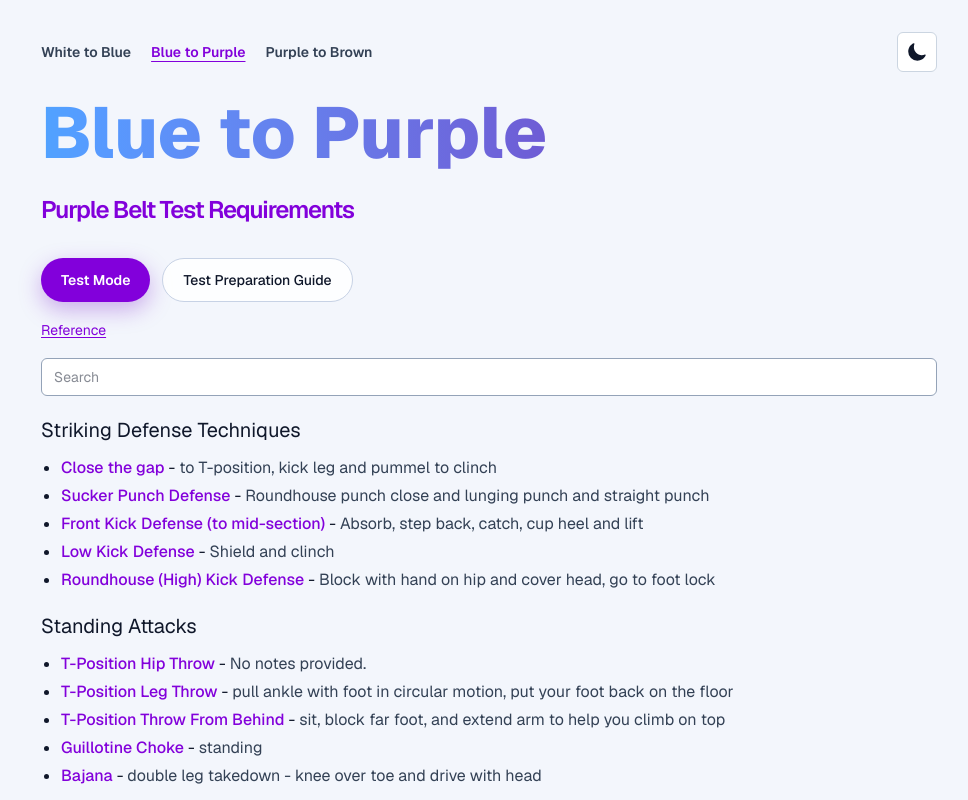
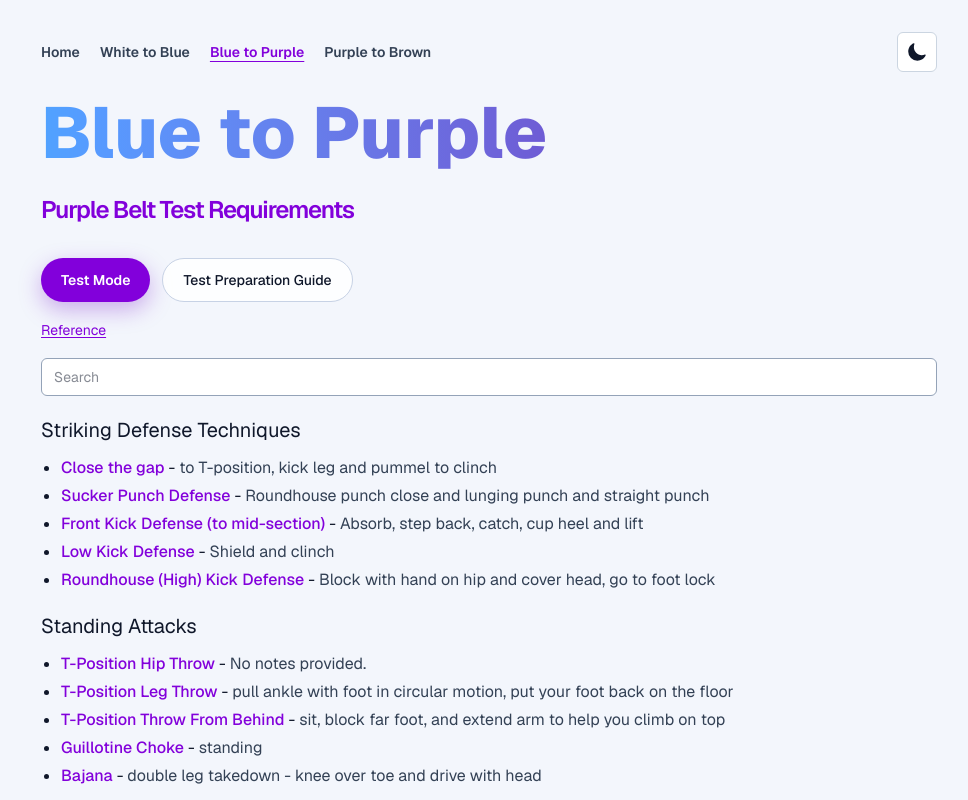
Before and after one commit to waynegraham/belt-progressions, a Next.js app: page /belt-progressions/blue-to-purple in a window 1280 px wide. Shown: the top 800 px of the page, without its empty margins (151-1119 px from the left). Built offline with nearby package versions, Linux system fonts and the light colour scheme; no server answers.

Commit message:
Add a home navigation link

```diff
--- a/src/components/TrackNav.tsx
+++ b/src/components/TrackNav.tsx
@@ -8,6 +8,7 @@ interface TrackNavProps {
 }
 
 const trackLinks: Array<{ slug: BeltSlug; label: string; href: string }> = [
+  { slug: "home", label: "Home", href: "/" },
   { slug: "white-to-blue", label: "White to Blue", href: "/white-to-blue" },
   { slug: "blue-to-purple", label: "Blue to Purple", href: "/blue-to-purple" },
   {
```
